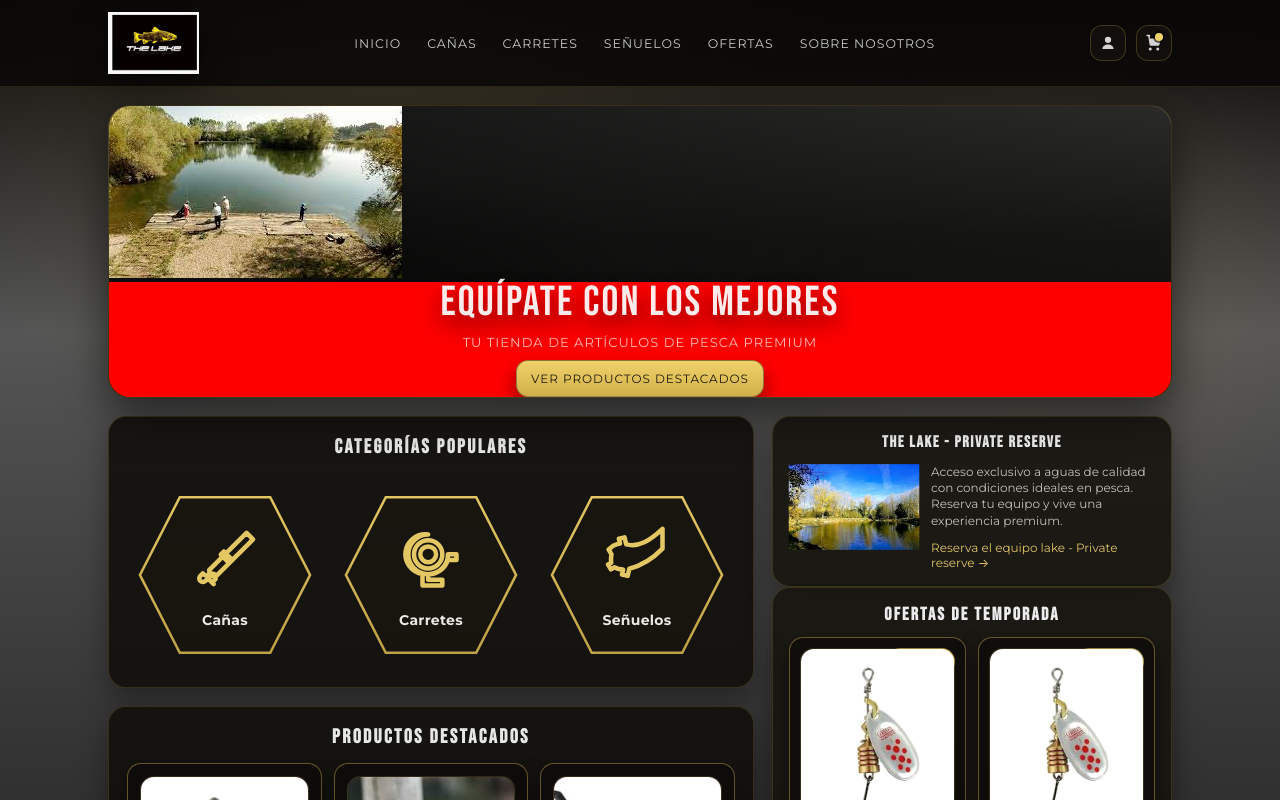
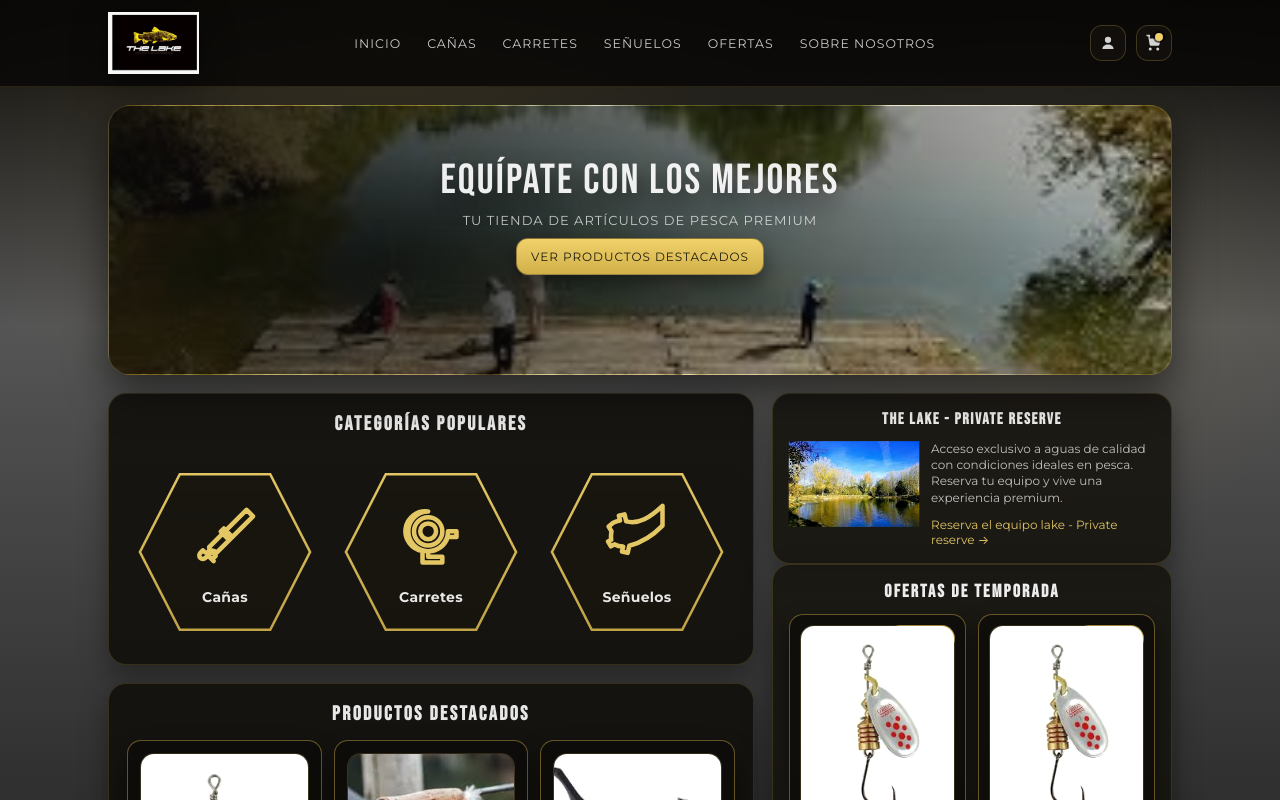
Before and after one commit to RubenZubicoa/Tienda-pesca, an Angular app: page / in a window 1280 px wide. Shown: the top 800 px of the page. Built offline with nearby package versions, Linux system fonts and the light colour scheme.

Commit message:
feat: añadir imagen de portada

```diff
--- a/src/app/app.html
+++ b/src/app/app.html
@@ -33,9 +33,6 @@
 
   <main class="content">
     <section class="hero" aria-label="Portada">
-      <div class="hero__overlay">
-        <img class="hero__img" src="fondo.jpg" alt="The Lake" />
-      </div>
       <div class="hero__inner">
         <p class="hero__kicker">EQUÍPATE CON LOS MEJORES</p>
         <p class="hero__subtitle">TU TIENDA DE ARTÍCULOS DE PESCA PREMIUM</p>
--- a/src/app/app.scss
+++ b/src/app/app.scss
@@ -157,17 +157,17 @@
   box-shadow: var(--shadow);
   border: 1px solid rgba(209, 176, 74, 0.22);
   background:
-    linear-gradient(120deg, rgba(10, 10, 10, 0.85), rgba(10, 10, 10, 0.25)),
-    radial-gradient(40% 60% at 25% 60%, rgba(0, 0, 0, 0.55), transparent 60%),
-    /* Placeholder de foto (se puede sustituir por una imagen real) */
-    linear-gradient(180deg, #3a3a38 0%, #1a1a18 45%, #0e0d0b 100%);
-}
-
-.hero__overlay {
-  height: 100%;
+    linear-gradient(120deg, rgba(10, 10, 10, 0.82), rgba(10, 10, 10, 0.22)),
+    radial-gradient(45% 70% at 25% 60%, rgba(0, 0, 0, 0.55), transparent 60%),
+    url('/fondo.jpg');
+  background-position: center;
+  background-size: cover;
+  background-repeat: no-repeat;
 }
 
 .hero__inner {
+  position: relative;
+  z-index: 1;
   display: flex;
   flex-direction: column;
   align-items: center;
@@ -175,7 +175,7 @@
   gap: 10px;
   width: 100%;
   height: 100%;
-  background-color: red;
+  padding: 54px 22px;
 }
 
 .hero__kicker {
```
